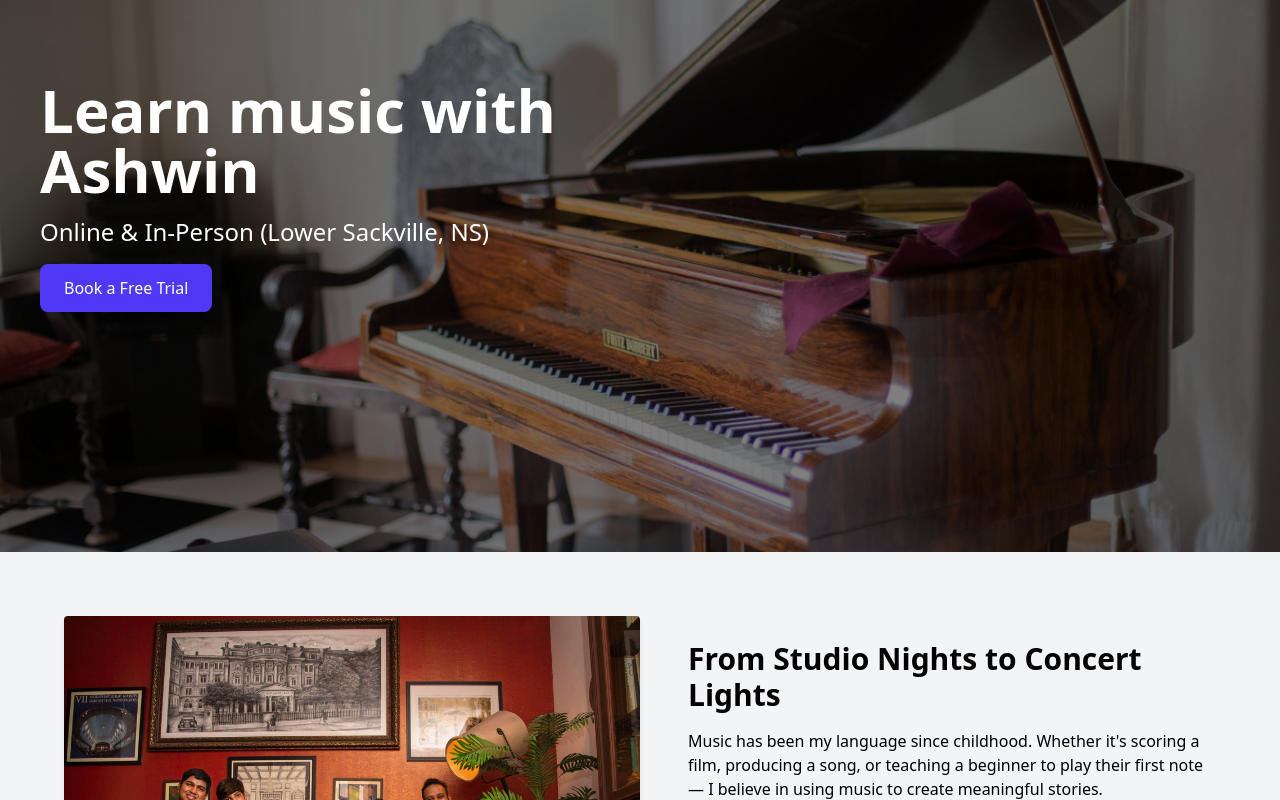
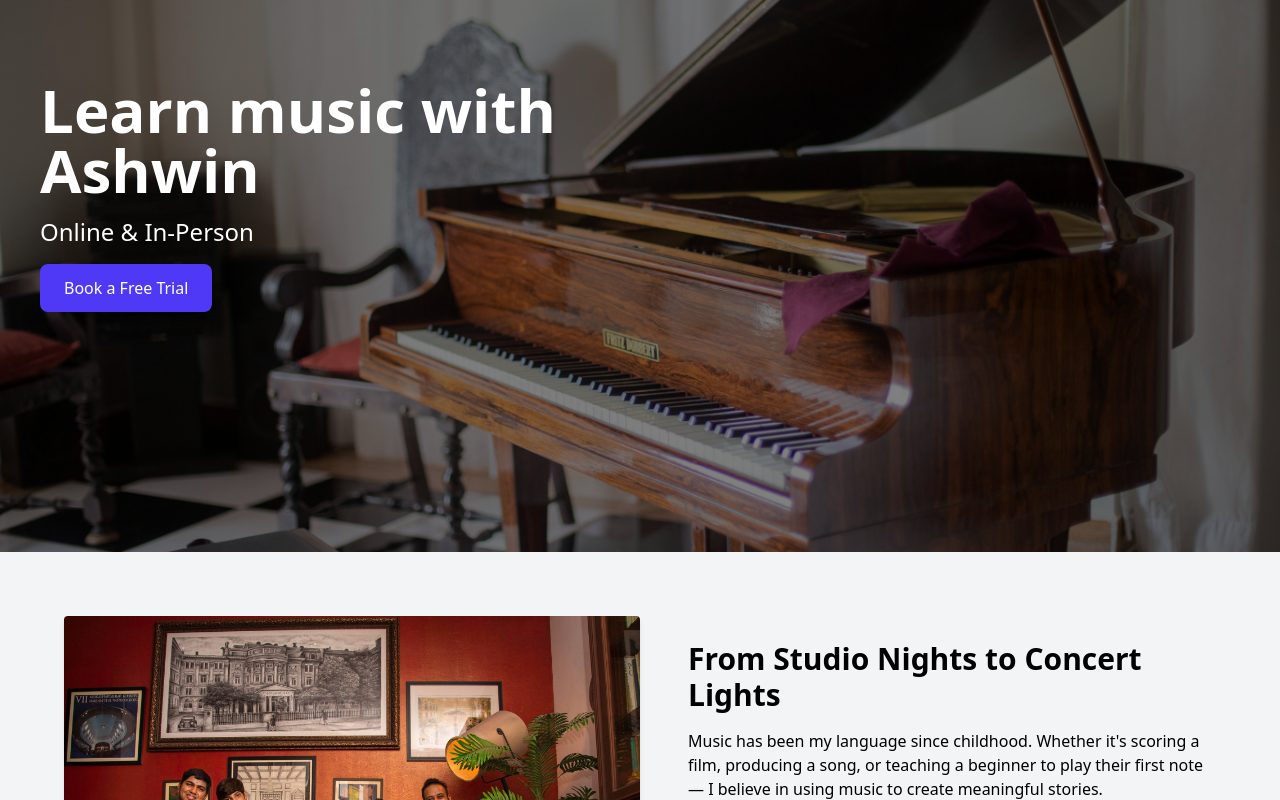
Before and after one commit to ashwinkotee/music-teaching-website, a React (Vite) app: page / in a window 1280 px wide. Shown: the top 800 px of the page. Built offline with nearby package versions, Linux system fonts and the light colour scheme.

Commit message:
removed location

```diff
--- a/src/components/HeroSection.jsx
+++ b/src/components/HeroSection.jsx
@@ -8,7 +8,7 @@ const HeroSection = () => {
           Learn music with Ashwin
         </h1>
         <p className="text-white text-xl md:text-2xl mb-4">
-          Online & In-Person (Lower Sackville, NS)
+          Online & In-Person
         </p>
         <div className="bottom left-8">
           {/* Uncomment to show button */}
```
